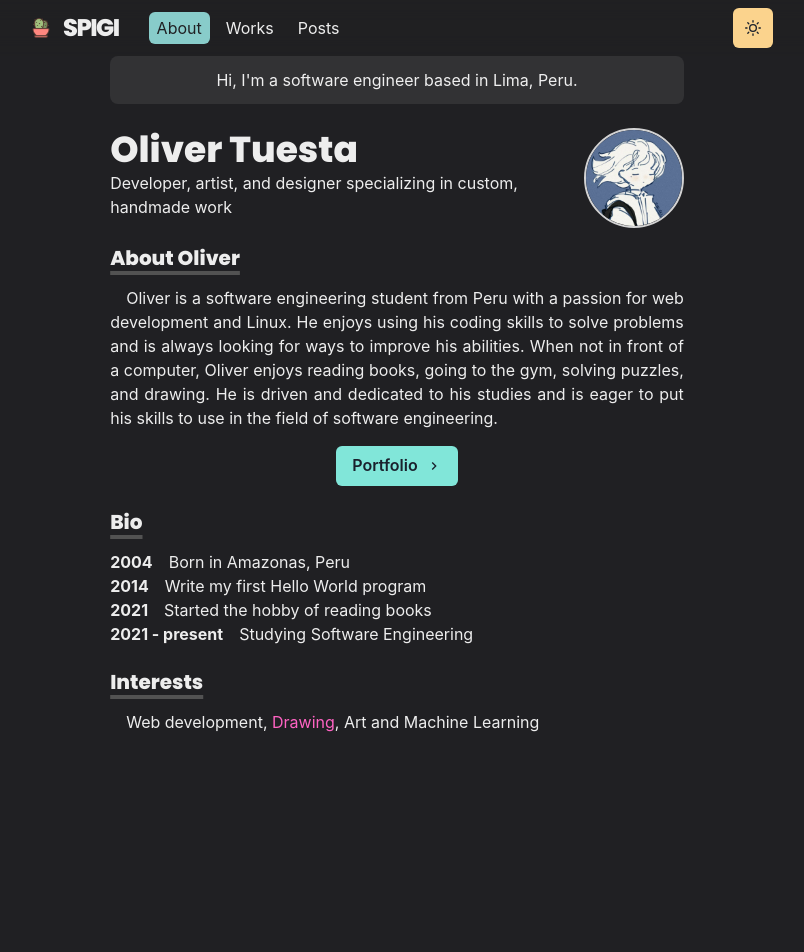
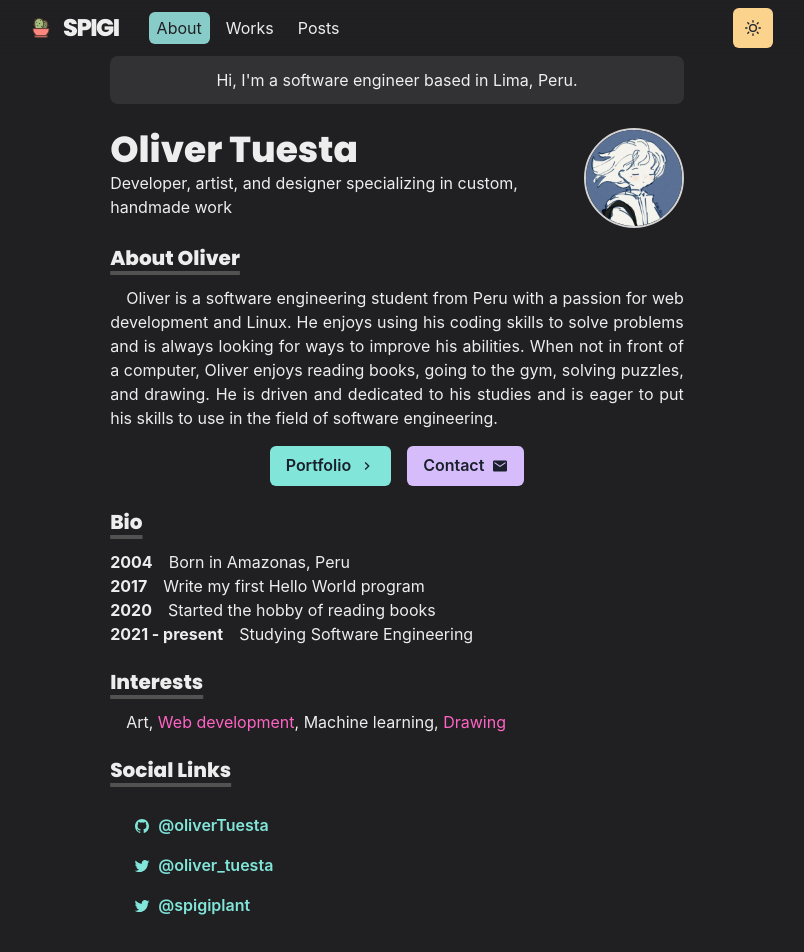
Before and after one commit to oliverTuesta/olivertuesta-homepage, a Next.js app: page / in a window 1280 px wide. Shown: the top 952 px of the page, without its empty margins (243-1047 px from the left). Before the commit the page ends 800 px from the top, so only its background shows below. Built offline with nearby package versions, Linux system fonts and the light colour scheme.

Commit message:
feat: add contact button and social links in index page

```diff
--- /dev/null
+++ b/components/social-link.js
@@ -0,0 +1,16 @@
+import { Link, Box, Button } from '@chakra-ui/react';
+
+const SocialLink = (props) => {
+    const { href, children, Icon } = props;
+    return (
+        <Box>
+            <Link href={href} isExternal p={2}>
+                <Button variant="ghost" colorScheme="teal" leftIcon={Icon}>
+                    {children}
+                </Button>
+            </Link>
+        </Box>
+    );
+};
+
+export default SocialLink;
--- a/package.json
+++ b/package.json
@@ -20,6 +20,7 @@
     "framer-motion": "^7.9.1",
     "next": "^13.0.6",
     "react": "^18.2.0",
-    "react-dom": "^18.2.0"
+    "react-dom": "^18.2.0",
+    "react-icons": "^4.7.1"
   }
 }
--- a/pages/index.js
+++ b/pages/index.js
@@ -7,11 +7,16 @@ import {
     Image,
     useColorModeValue,
     Link,
+    ListItem,
+    List,
 } from '@chakra-ui/react';
 import Section from '../components/section';
 import Paragraph from '../components/paragraph';
 import { ChevronRightIcon } from '@chakra-ui/icons';
 import { BioSection, BioYear } from '../components/bio';
+import SocialLink from '../components/social-link';
+
+import { IoLogoTwitter, IoLogoGithub, IoMdMail } from 'react-icons/io';
 
 const Home = () => {
     return (
@@ -72,8 +77,14 @@ const Home = () => {
                         <Button
                             rightIcon={<ChevronRightIcon />}
                             colorScheme="teal"
+                            mr={4}
                         >
                             Portfolio
+                        </Button>
+                    </NextLink>
+                    <NextLink href="mailto:oliver.jtuesta@gmail.com" isExternal>
+                        <Button rightIcon={<IoMdMail />} colorScheme="purple">
+                            Contact
                         </Button>
                     </NextLink>
                 </Box>
@@ -88,10 +99,10 @@ const Home = () => {
                     Born in Amazonas, Peru
                 </BioSection>
                 <BioSection>
-                    <BioYear>2014</BioYear>Write my first Hello World program
+                    <BioYear>2017</BioYear>Write my first Hello World program
                 </BioSection>
                 <BioSection>
-                    <BioYear>2021</BioYear>Started the hobby of reading books
+                    <BioYear>2020</BioYear>Started the hobby of reading books
                 </BioSection>
                 <BioSection>
                     <BioYear>2021 - present</BioYear>
@@ -104,13 +115,47 @@ const Home = () => {
                     Interests
                 </Heading>
                 <Paragraph>
-                    Web development,{' '}
+                    Art,{' '}
+                    <Link href="https://twitter.com/oliver_tuesta" isExternal>
+                        Web development
+                    </Link>
+                    {', '} Machine learning,{' '}
                     <Link href="https://twitter.com/spigiplant" isExternal>
                         Drawing
                     </Link>
-                    , Art and Machine Learning
                 </Paragraph>
             </Section>
+            <Section delay={0.1}>
+                <Heading as="h3" variant="section-title">
+                    Social Links
+                </Heading>
+            </Section>
+            <List>
+                <ListItem>
+                    <SocialLink
+                        href="https://github.com/oliverTuesta"
+                        Icon={<IoLogoGithub />}
+                    >
+                        @oliverTuesta
+                    </SocialLink>
+                </ListItem>
+                <ListItem>
+                    <SocialLink
+                        href="https://twitter.com/oliver_tuesta"
+                        Icon={<IoLogoTwitter />}
+                    >
+                        @oliver_tuesta
+                    </SocialLink>
+                </ListItem>
+                <ListItem>
+                    <SocialLink
+                        href="https://twitter.com/spigiplant"
+                        Icon={<IoLogoTwitter />}
+                    >
+                        @spigiplant
+                    </SocialLink>
+                </ListItem>
+            </List>
         </Container>
     );
 };
```
Also changed, not shown: 1 other file (tests, documents, lock files or other folders).
